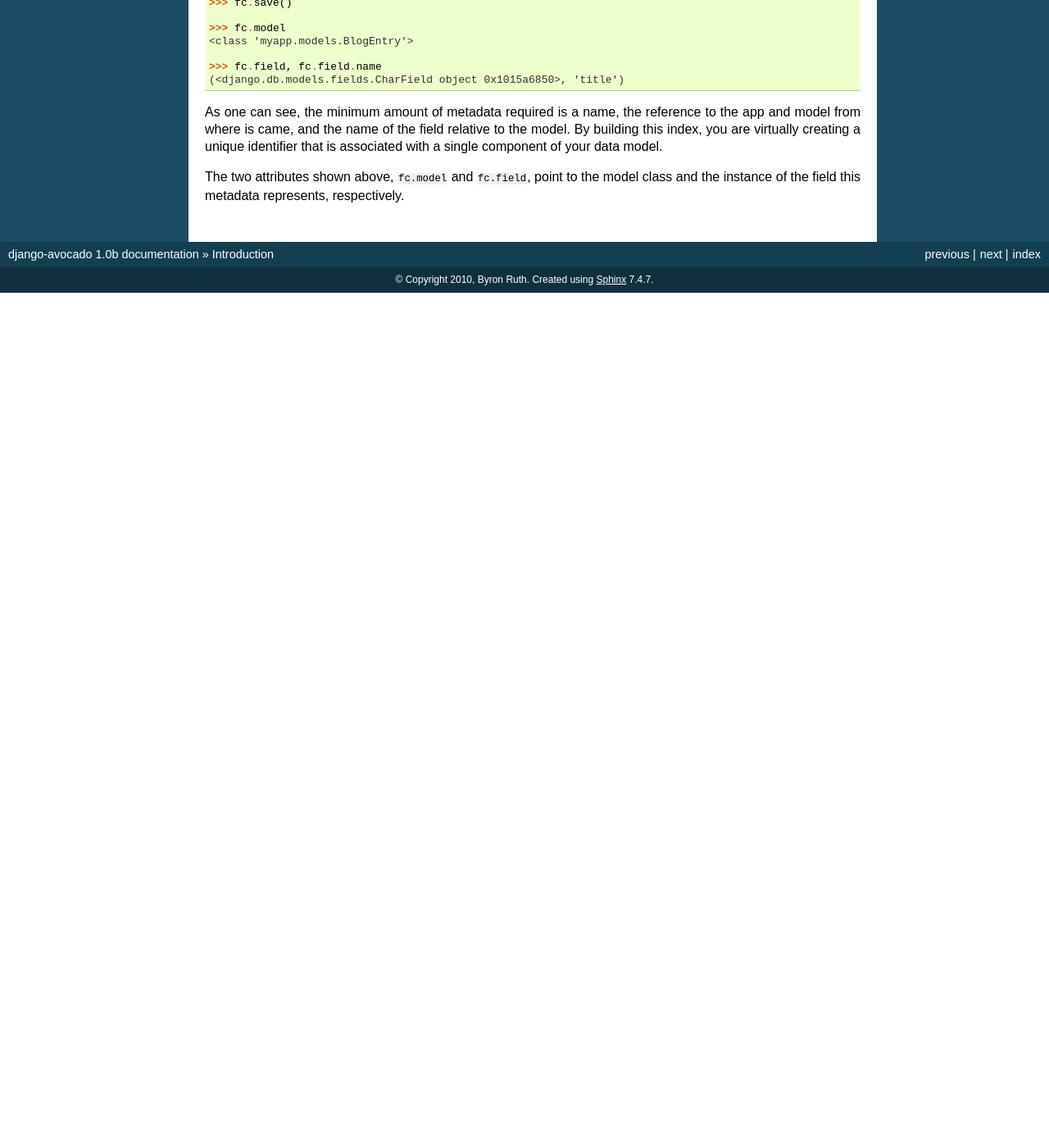
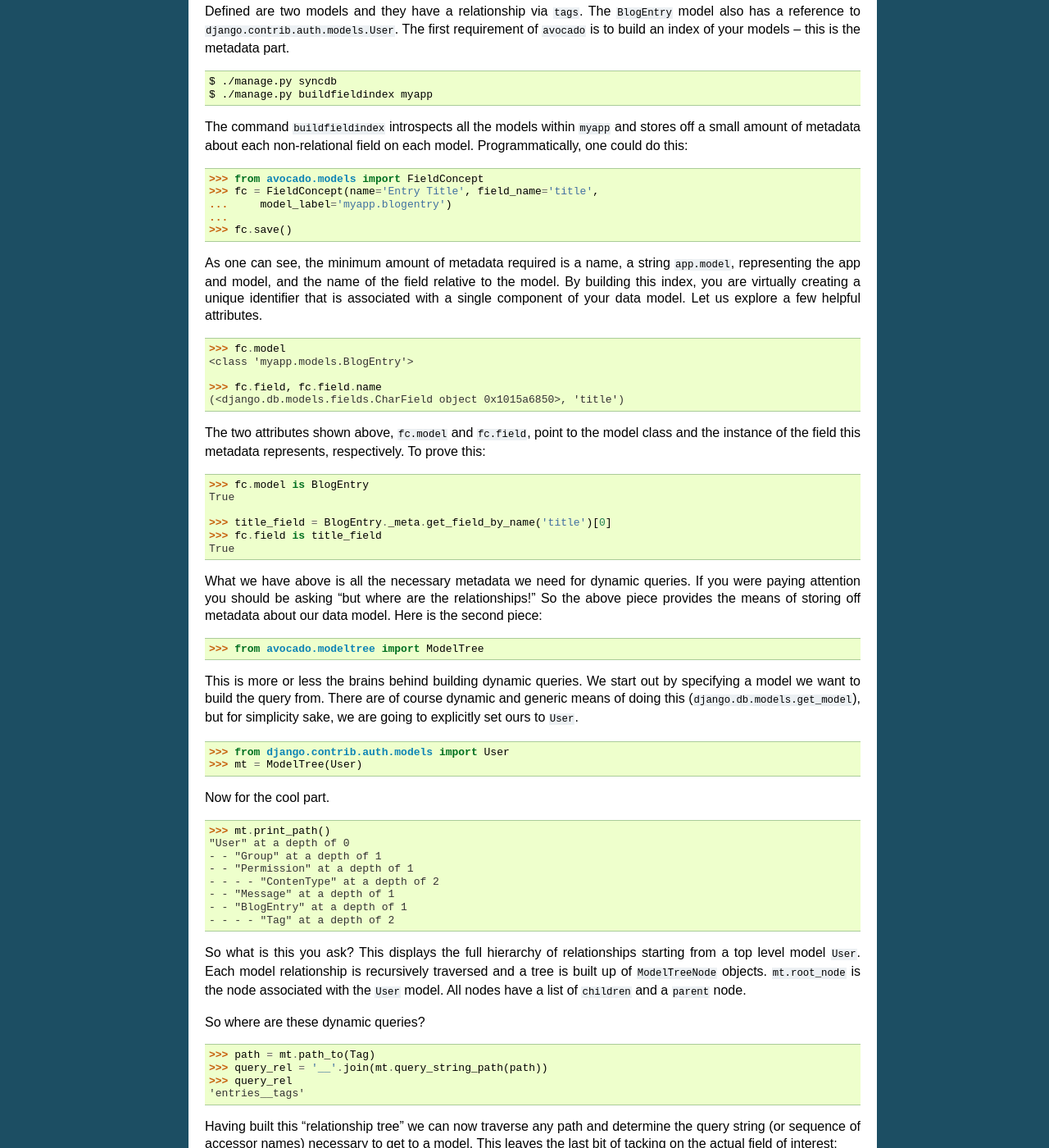
Before and after one commit to chop-dbhi/avocado, a Sphinx documentation site: the page built from docs/intro.rst, in a window 1280 px wide and 1400 px high, scrolled down 638 px. Shown: the whole window at 82% size. Built offline with Sphinx 7.4.7, drawn with Linux system fonts in a browser that asks for light colours; before the commit the page ends 995 px from its top, so only the background shows below that; some of the changed text lies outside the part shown.

Commit message:
updated introduction

```diff
--- a/docs/intro.rst
+++ b/docs/intro.rst
@@ -1,14 +1,33 @@
 Introduction
 ============
 
-Avocado is a flexible API providing metadata-driven database queries. It uses
-the Django object-relational mapper (ORM) to dynamically construct queries,
-without explicitly building a QuerySet object. Let's learn by example::
+Avocado is a metadata-driven approach to building queries and reporting data.
+It works with the Django object-relational mapper (ORM) to dynamically
+construct queries, but without needing to explicitly define the relationships
+between models. Here is a typical example of "explicitly defining
+relationships"::
+
+    User.objects.filter(entries__tags__name='python',
+        entries__title__icontains='django')
+
+The question is, "which users have blog entries containing the word
+``django`` that also have the tag ``python``?" That is a perfectly valid
+question to ask. The issue comes, when you want to change the question. A
+question is defined with certains variables, but the context of the question
+will always remain the same.
+
+To take it one step farther, not only do not need to specify relationships
+between models, you don't even need to know which objects you want to return
+ahead of time, i.e. ``User`` vs. ``Tag``.
+
+A Convoluted Example
+--------------------
+::
 
     # myapp/models.py
 
     class BlogEntry(models.Model):
-        author = models.ForeignKey(User)
+        author = models.ForeignKey(User, related_name='entries')
         title = models.CharField(max_length=100)
         tags = models.ManyToManyField(Tag)
         created = models.DateField(auto_add=True)
@@ -37,16 +56,106 @@
     ...
     >>> fc.save()
 
+As one can see, the minimum amount of metadata required is a name, a string
+``app.model``, representing the app and model, and the name of the field
+relative to the model. By building this index, you are virtually creating a
+unique identifier that is associated with a single component of your data
+model. Let us explore a few helpful attributes. ::
+
     >>> fc.model
     <class 'myapp.models.BlogEntry'>
 
     >>> fc.field, fc.field.name
     (<django.db.models.fields.CharField object 0x1015a6850>, 'title')
 
-As one can see, the minimum amount of metadata required is a name, the
-reference to the app and model from where is came, and the name of the field
-relative to the model. By building this index, you are virtually creating a
-unique identifier that is associated with a single component of your data
-model.
 
-The two attributes shown above, ``fc.model`` and ``fc.field``, point to the model class and the instance of the field this metadata represents, respectively.
+The two attributes shown above, ``fc.model`` and ``fc.field``, point to the
+model class and the instance of the field this metadata represents,
+respectively. To prove this::
+
+    >>> fc.model is BlogEntry
+    True
+
+    >>> title_field = BlogEntry._meta.get_field_by_name('title')[0]
+    >>> fc.field is title_field
+    True
+
+What we have above is all the necessary metadata we need for dynamic queries.
+If you were paying attention you should be asking "but where are the
+relationships!" So the above piece provides the means of storing off metadata
+about our data model. Here is the second piece::
+
+    >>> from avocado.modeltree import ModelTree
+
+This is more or less the brains behind building dynamic queries. We start out
+by specifying a model we want to build the query from. There are of course
+dynamic and generic means of doing this (``django.db.models.get_model``), but
+for simplicity sake, we are going to explicitly set ours to ``User``. ::
+
+    >>> from django.contrib.auth.models import User
+    >>> mt = ModelTree(User)
+
+Now for the cool part. ::
+
+    >>> mt.print_path()
+    "User" at a depth of 0
+    - - "Group" at a depth of 1
+    - - "Permission" at a depth of 1
+    - - - - "ContenType" at a depth of 2
+    - - "Message" at a depth of 1
+    - - "BlogEntry" at a depth of 1
+    - - - - "Tag" at a depth of 2
+
+So what is this you ask? This displays the full hierarchy of relationships
+starting from a top level model ``User``. Each model relationship is recursively
+traversed and a tree is built up of ``ModelTreeNode`` objects. ``mt.root_node``
+is the node associated with the ``User`` model. All nodes have a list of
+``children`` and a ``parent`` node.
+
+So where are these dynamic queries? ::
+
+    >>> path = mt.path_to(Tag)
+    >>> query_rel = '__'.join(mt.query_string_path(path))
+    >>> query_rel
+    'entries__tags'
+
+Having built this "relationship tree" we can now traverse any path and determine
+the query string (or sequence of accessor names) necessary to get to a model.
+This leaves the last bit of tacking on the actual field of interest::
+
+    >>> kwargs = {'__'.join([query_rel, 'name')]: 'python'}
+    >>> User.objects.filter(**kwargs)
+
+
+Outro
+-----
+
+To bring this example together, we have two components: (1) an index of your
+data model via a unique identifier, and (2) a means of dynamically determining
+relationships between models. Using these two things together allows for some
+pretty interesting methods of building queries, since at a very minimum you
+need:
+
+    - the ``id`` of the FieldConcept object of interest, e.g. ``Tag.name``
+    - a condition, e.g. "python" for ``Tag.name``
+    - the model the query is relative to, e.g. ``User``
+
+This turns out to be like::
+
+    >>> fc = FieldConcept.objects.get(id=4) # hypothetically
+    >>> fc.name
+    'Tag Name'
+
+    >>> mt = ModelTree(User)
+    >>> path = mt.path_to(fc.model)
+    >>> kwarg = {'__'.join(path + fc.field_name): 'python'}
+
+    >>> users = User.objects.filter(**kwargs)
+
+This is the dynamic equivalent to doing::
+
+    >>> users = User.objects.filter(entries__tags__name='python')
+
+The power of this approach cannot be seen in this simple convoluted example,
+but rather in data models that are large and in situtations in which you might
+not know what kind questions about the data are going to be asked.
```
